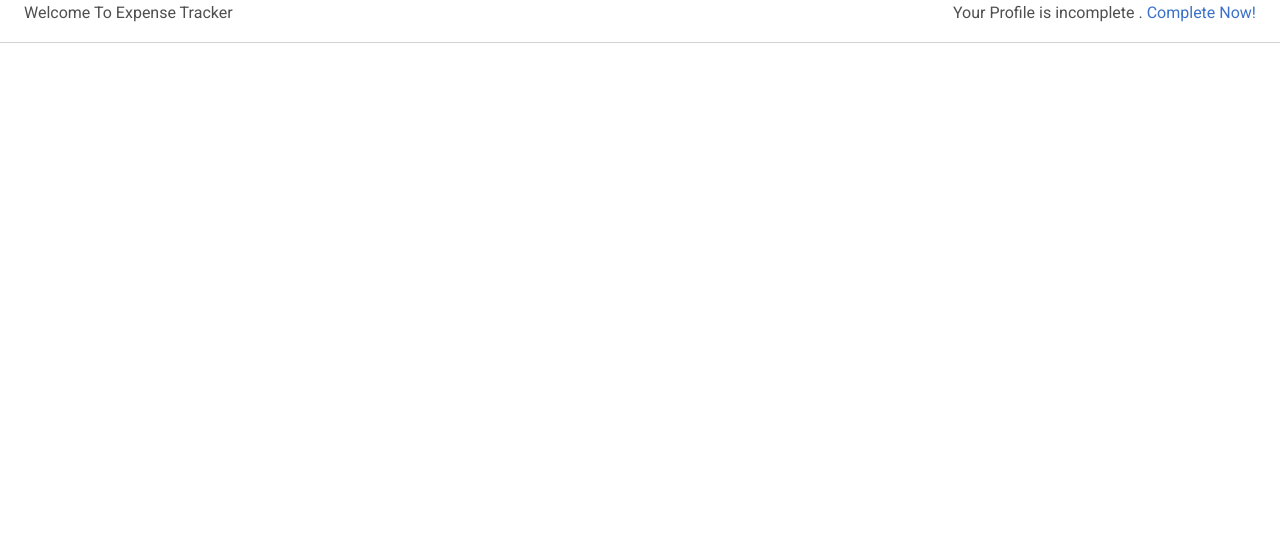
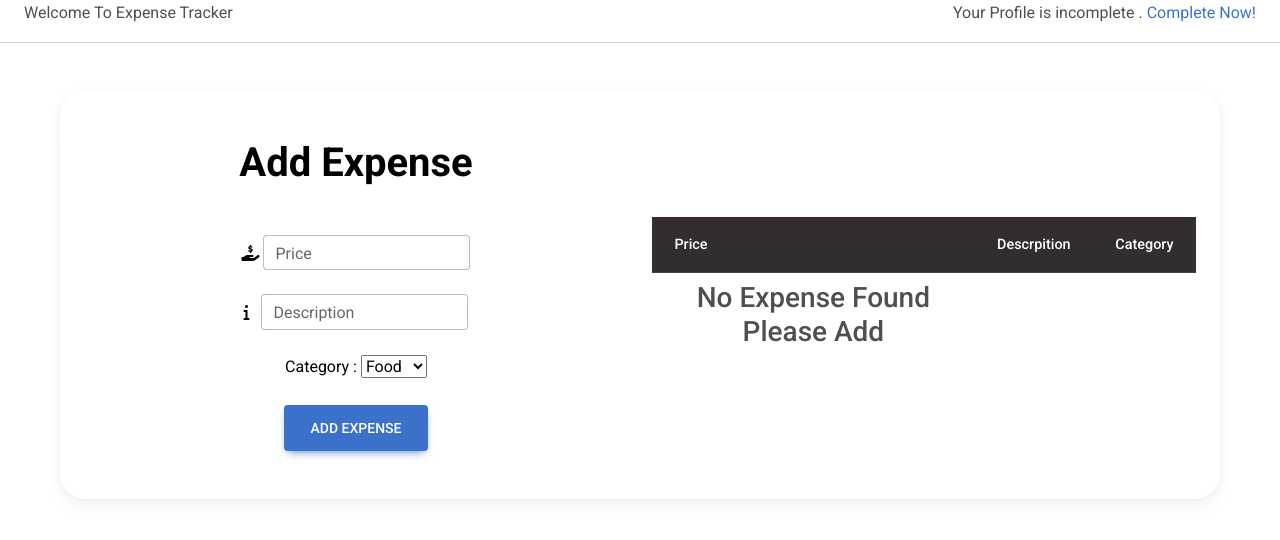
Before and after one commit to luvgameon/Expense_Tracker, a React (Create React App) app: page /expenses in a window 1280 px wide. Shown: the top 540 px of the page. Built offline with nearby package versions, Linux system fonts and the light colour scheme; sample sign-in values are in the browser's storage.

Commit message:
Add Expense

```diff
--- /dev/null
+++ b/src/components/Expenses/AddExpense.js
@@ -0,0 +1,117 @@
+import React, { useRef, useState } from "react";
+import {
+  MDBBtn,
+  MDBContainer,
+  MDBRow,
+  MDBCol,
+  MDBCard,
+  MDBCardBody,
+  MDBInput,
+} from "mdb-react-ui-kit";
+
+export default function AddExpense() {
+  const [expense, setexpense] = useState([]);
+  const categoryvalue = useRef();
+  const pricevalue = useRef();
+  const desvalue = useRef();
+  const submithandler = (event) => {
+    event.preventDefault();
+    const details = {
+      price: pricevalue.current.value,
+      des: desvalue.current.value,
+      cat: categoryvalue.current.value,
+    };
+    setexpense([...expense, details]);
+    pricevalue.current.value = "";
+    desvalue.current.value = "";
+    categoryvalue.current.value = "";
+  };
+  return (
+    <form onSubmit={submithandler}>
+      <MDBContainer fluid>
+        <MDBCard className="text-black m-5" style={{ borderRadius: "25px" }}>
+          <MDBCardBody>
+            <MDBRow>
+              <MDBCol
+                md="10"
+                lg="6"
+                className="order-2 order-lg-1 d-flex flex-column align-items-center"
+              >
+                <p className="text-center h1 fw-bold mb-5 mx-1 mx-md-4 mt-4">
+                  Add Expense
+                </p>
+                <div className="d-flex flex-row align-items-center mb-4">
+                  <i className="fas fa-hand-holding-usd" />
+                  &nbsp;
+                  <MDBInput
+                    label="Price"
+                    id="form2"
+                    type="Number"
+                    ref={pricevalue}
+                    required
+                  />
+                </div>
+                <div className="d-flex flex-row align-items-center mb-4">
+                  <i className="fas fa-info" />
+                  &nbsp;&nbsp;&nbsp;
+                  <MDBInput
+                    label="Description"
+                    id="form3"
+                    type="text"
+                    ref={desvalue}
+                  />
+                </div>
+                <div>
+                  <label>Category : </label>&nbsp;
+                  <select id="category" ref={categoryvalue}>
+                    <option value="Food">Food</option>
+                    <option value="Fuel">Fuel</option>
+                    <option value="Movie">Movie</option>
+                    <option value="Travel">Travel</option>
+                  </select>
+                </div>
+                <br />
+
+                <MDBBtn className="mb-4" size="lg" type="submit">
+                  Add Expense
+                </MDBBtn>
+              </MDBCol>
+
+              <MDBCol
+                md="10"
+                lg="6"
+                className="order-1 order-lg-2 d-flex align-items-center"
+              >
+                <table class="table">
+            {expense.length===0 && <h3 className="text-center my-2">No Expense Found Please Add</h3>}
+                  <thead class="table-dark">
+                    <tr>
+                      <th scope="col">Price</th>
+                      <th scope="col">Descrpition</th>
+                      <th scope="col">Category</th>
+                    </tr>
+                  </thead>
+
+                  <tbody>
+                    {expense.map((item) => (
+                      <tr>
+                        <td>{item.price}</td>
+                        <td>{item.des}</td>
+                        <td>{item.cat}</td>
+                      </tr>
+                    ))}
+                  </tbody>
+                </table>
+
+                {/* <MDBCardImage
+              src="https://mdbcdn.b-cdn.net/img/Photos/new-templates/bootstrap-registration/draw1.webp"
+              fluid
+            /> */}
+              </MDBCol>
+            </MDBRow>
+          </MDBCardBody>
+        </MDBCard>
+      </MDBContainer>
+    </form>
+  );
+}
--- a/src/components/Expenses/Expenses.js
+++ b/src/components/Expenses/Expenses.js
@@ -1,5 +1,6 @@
 import React from 'react'
 import { Link } from 'react-router-dom'
+import AddExpense from './AddExpense'
 
 
 export default function Expenses() {
@@ -12,6 +13,7 @@ export default function Expenses() {
 
       </nav>
       <hr />
+      <AddExpense/>
 
     </div>
   )
```
